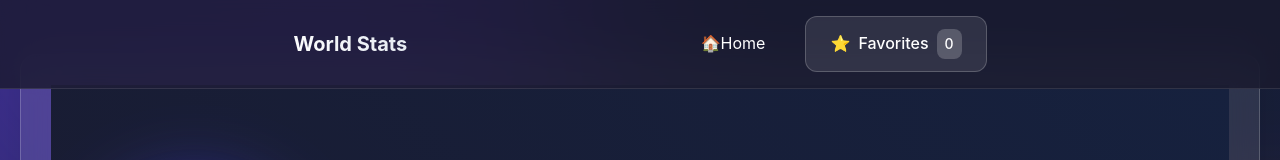
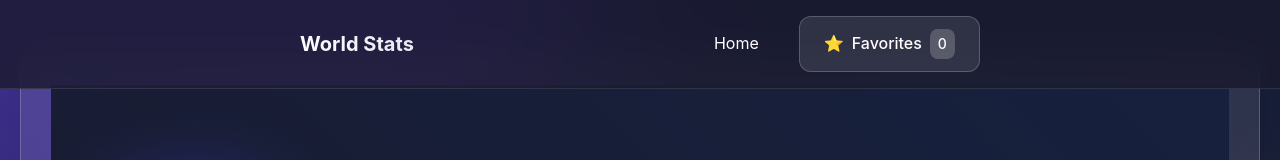
Before and after one commit to prem5599/strivelabs-task, a React (Create React App) app: page / in a window 1280 px wide. Shown: the top 160 px of the page. Built offline with nearby package versions, Linux system fonts and the light colour scheme; no server answers.

Commit message:
UI update

```diff
--- a/src/components/Navbar/Navbar.js
+++ b/src/components/Navbar/Navbar.js
@@ -25,7 +25,6 @@ function Navbar() {
 
         <div className="navlinks">
           <Link to="/" className="navlink">
-            <span>🏠</span>
             Home
           </Link>
           <Link to="/favorites" className="favbtn">
```
